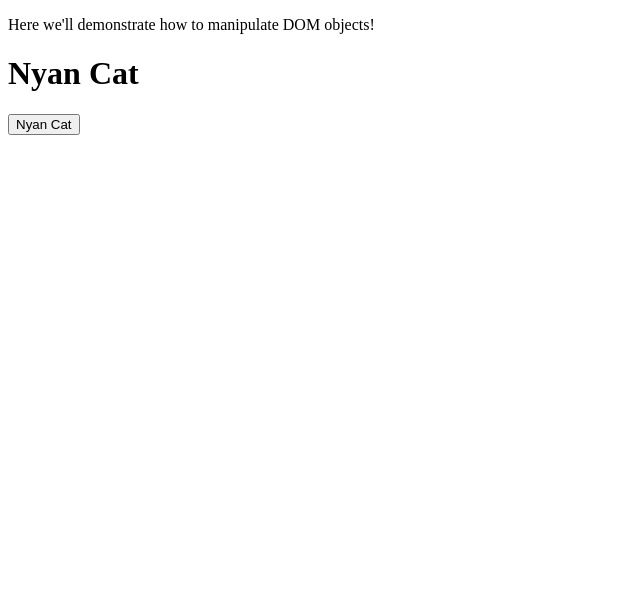
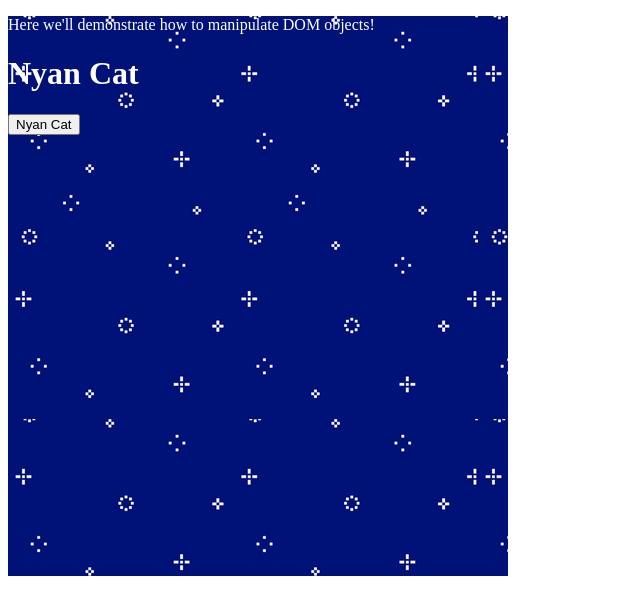
Before and after one commit to ZukisaNante/Nyan-Cat, a plain HTML site: page index.html in a window 1280 px wide. Shown: the whole page, without its empty margins (0-640 px from the left). Drawn offline with Linux system fonts and the light colour scheme.

Commit message:
css styling added

```diff
--- a/css/main.css
+++ b/css/main.css
@@ -0,0 +1,6 @@
+.container{
+    background-image: url('../img/catbg.png');
+    width: 500px;
+    height: 560px;
+    color: white;
+}
--- a/index.html
+++ b/index.html
@@ -5,9 +5,10 @@
   <meta name="viewport" content="width=device-width, initial-scale=1.0">
   <meta http-equiv="X-UA-Compatible" content="ie=edge">
   <title>Nyan Cat</title>
+  <link rel="stylesheet" href="css/main.css" class="href">
 </head>
 <body>
-  <div class="container bg-background.png">
+  <div class="container">
     <!--on top of the h1 and that is not correct --><p id="intro"></p>
     <script>
       /*section of document that is not interpreted
```
